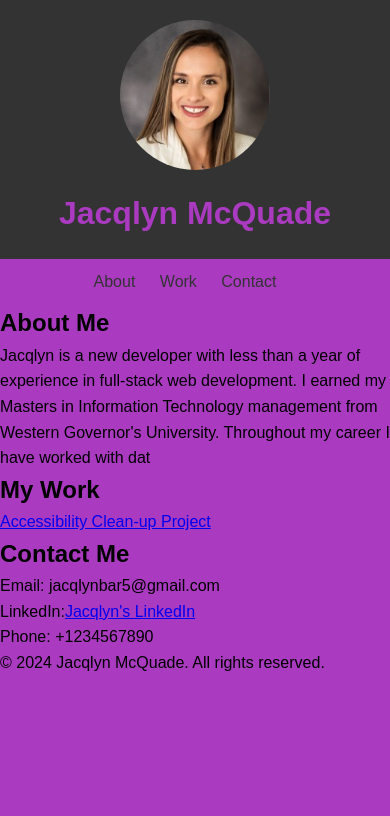
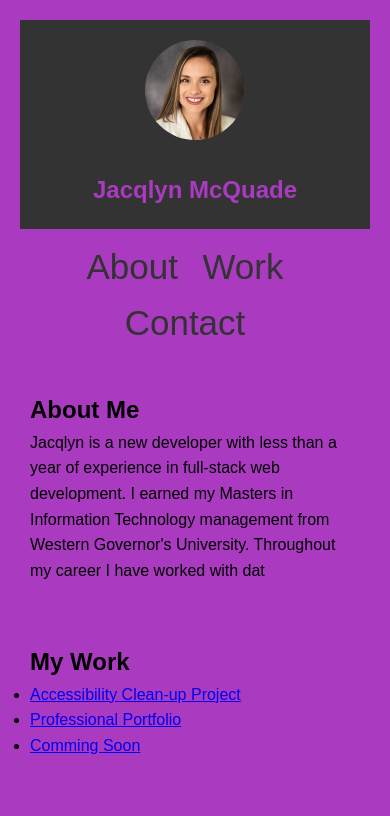
Before and after one commit to JacqMcQ/Jacqlyn-s-Professional-Portfolio, a plain HTML site: page index.html in a window 390 px wide. Shown: the top 816 px of the page. Drawn offline with Linux system fonts and the light colour scheme.

Commit message:
updated index.html with additional link under work section

```diff
--- a/assets/style.css
+++ b/assets/style.css
@@ -5,6 +5,7 @@
 
 }
 body {
+    margin: 20px;
     font-family: Arial, sans-serif;
     line-height: 1.6;
     background-color: #aa3ac0;
@@ -15,6 +16,7 @@ header {
     color: #aa3ac0;
     text-align: center;
     padding: 20px 0;
+    font-size: 45px;
 }
 
 header img {
@@ -43,8 +45,24 @@ nav ul li a {
     text-decoration: none;
     color: #333;
     transition: color 0.3s ease;
+    font-size: 35px;
 }
 
 nav ul li a:hover {
     color: #f7de04;
 }
+
+@media (max-width: 768px) {
+    header img {
+        width: 100px;
+        height: 100px;
+    }
+
+    header h1 {
+        font-size: 24px;
+    }
+
+    section {
+        padding: 30px 10px;
+    }
+}
--- a/index.html
+++ b/index.html
@@ -6,11 +6,11 @@
     <meta name="viewport" content="width=device-width, initial-scale=1.0">
     <title>Jacqlyn's Professional Portfolio</title>
 </head>
-<body>
     <header>
         <img src="/photos/personal-photo.jpg" alt="Profile Photo">
         <h1>Jacqlyn McQuade</h1>
     </header>
+    <body>
     <nav>
         <ul>
             <li><a href="#about">About</a></li>
@@ -26,8 +26,8 @@
         <h2>My Work</h2>
         <ul>
           <li><a href="https://github.com/JacqMcQ/Accessibility-Cleanup">Accessibility Clean-up Project</a></li>
-
-
+          <li><a href="https://github.com/JacqMcQ/Jacqlyn-s-Professional-Portfolio">Professional Portfolio</a></li>
+          <li><a href="placeholder">Comming Soon</a></li>
         </ul>
     </section>
     <section id="contact">
```
